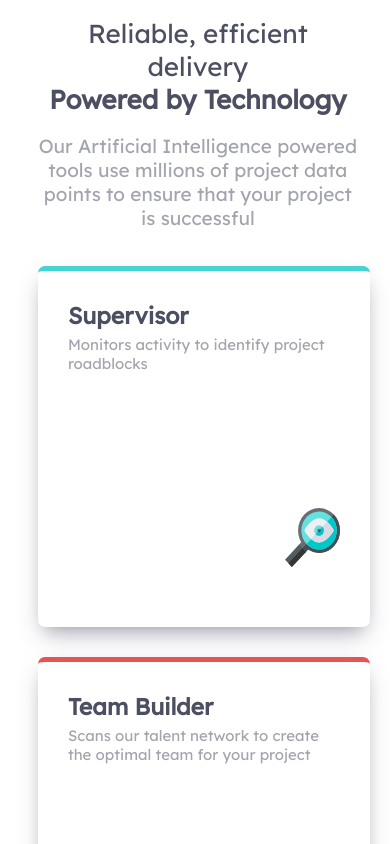
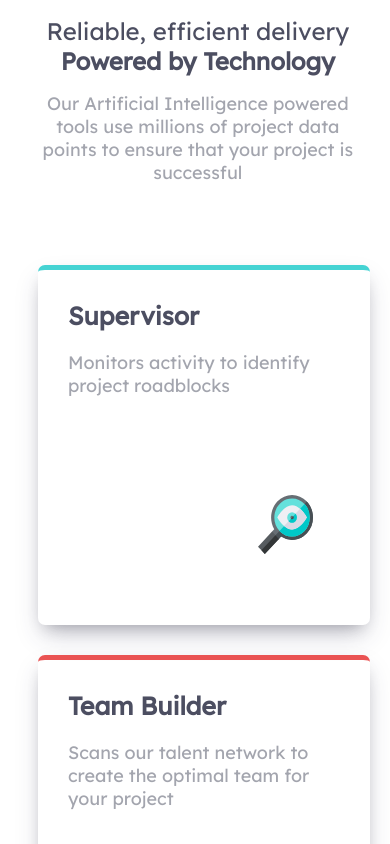
Before and after one commit to abmartinezm/Four-Card-Feature, a plain HTML site: page index.html in a window 390 px wide. Shown: the top 844 px of the page. Drawn offline with Linux system fonts and the light colour scheme.

Commit message:
Add files via upload

```diff
--- a/index.html
+++ b/index.html
@@ -25,7 +25,7 @@
           to ensure that your project is successful</p>
     </header>
 
-    <section class="grid">
+    <main class="grid">
       <div class="content-cont supervisor">
         <h2 class="title">
           Supervisor
@@ -67,7 +67,7 @@
         </p>
         <img src="images/icon-calculator.svg" alt="">
       </div>
-    </section>
+    </main>
 
   </div>
 
@@ -78,10 +78,11 @@
 
 
   <footer>
-    <p class="attribution">
-      Challenge by <a href="https://www.frontendmentor.io?ref=challenge" target="_blank">Frontend Mentor</a>.
-      Coded by <a href="#">Abraham Martinez Marquez</a>.
-    </p>
+    <div class="attribution">
+
+      Coded by <a href="https://github.com/abmartinezm" target="_blank">Abraham Martinez Marquez</a>.
+    </div>
   </footer>
+
 </body>
 </html>
--- a/styles.scss
+++ b/styles.scss
@@ -158,6 +158,81 @@ body{
 
     }
 
+
+    @media screen and (max-width:1040px) {
+        .container{
+            // background: lightblue;
+            .header{
+                h1{
+                    font-size: 18px;
+                }
+
+                p{
+                    font-size: 11px;
+                }
+            }
+
+            .grid{
+                .content-cont{
+                    img{
+                        margin-top: 0;
+                        margin-right: 10%;
+                    }
+                }
+
+                .calculator{
+                    margin-left: 10%;
+                }
+
+                .supervisor, .team-builder, .karma{
+                    margin-left: 10%;
+                }
+            }
+        }
+
+    }
+
+    @media screen and (max-width:685px) {
+        .container{
+            // background: lightblue;
+            .header{
+                h1{
+                    font-size: 16px;
+                }
+
+                p{
+                    font-size: 10px;
+                }
+            }
+
+            .grid{
+                .content-cont{
+                    img{
+                        margin-top: 0;
+                        margin-right: 10%;
+                    }
+
+                    .title{
+                        font-size: 15px;
+                    }
+
+                    .desc{
+                        font-size: 13px;
+                    }
+                }
+
+                .calculator{
+                    margin-left: 10%;
+                }
+
+                .supervisor, .team-builder, .karma{
+                    margin-left: 10%;
+                }
+            }
+        }
+
+    }
+
     @media screen and (max-width:475px) {
         .container{
             .header{
@@ -166,11 +241,11 @@ body{
                 margin: 0;
 
                 h1{
-                    font-size: 26px;
+                    font-size: 24px;
                 }
 
                 p{
-                    font-size: 19px;
+                    font-size: 18px;
                     margin-top: 0;
                 }
             }
@@ -187,13 +262,18 @@ body{
                     margin-bottom: 30px;
 
                     .title{
-                        font-size: 23px;
+                        font-size: 25px;
                         }
 
                         img{
                             width: 20%;
                             height: 20%;
-                            margin-top: 120px;
+                            margin-top: 80px;
+                        }
+
+                        .desc{
+                            font-size: 18px;
+                            margin-top: 20px;
                         }
 
 
```
Also changed, not shown: styles.css, 1 other file.
